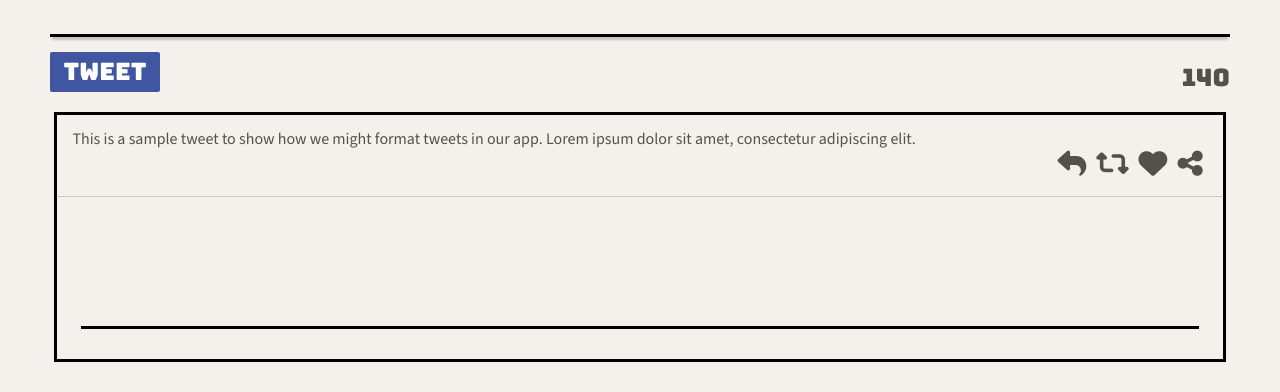
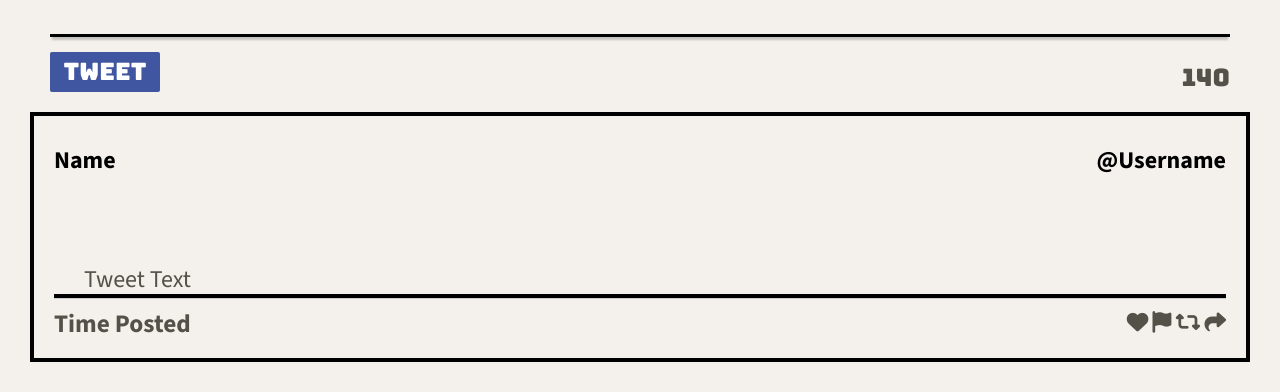
Before and after one commit to mig1991/tweeter, a website: page public/index.html in a window 1280 px wide. Shown: the part 652-1044 px from the top of the page. Drawn offline with nearby package versions, Linux system fonts and the light colour scheme.

Commit message:
I finally fixed it

```diff
--- a/public/index.html
+++ b/public/index.html
@@ -39,23 +39,28 @@
                 </div>
             </form>
         </section>
-        <section id="tweets-container">
 
-          <article class="tweet">
-              <p>This is a sample tweet to show how we might format tweets in our app. Lorem ipsum dolor sit amet, consectetur adipiscing elit.</p>
-              <footer>
-                  <span><i class="fa fa-reply"></i></span>
-                  <span><i class="fa fa-retweet"></i></span>
-                  <span><i class="fa fa-heart"></i></span>
-                  <span><i class="fa fa-share-alt"></i></span>
-              </footer>
-          </article>
-          <!-- More tweets can be added here -->
-      </section>
-    </main>
-    <footer>
-        <!-- Footer content here -->
-    </footer>
+
+        <article class="tweet-container">
+            <header>
+                <h2>Name</h2>
+                <h3>@Username</h3>
+            </header>
+            <div class="tweet-content">
+                <p>Tweet Text</p>
+            </div>
+            <footer>
+                <h3>Time Posted</h3>
+                <div class="footer-icons">
+                    <i class="fas fa-heart"></i>
+                    <i class="fas fa-flag"></i>
+                    <i class="fas fa-retweet"></i>
+                    <i class="fas fa-share"></i>
+                </div>
+            </footer>
+
+
+
     <script src="https://ajax.googleapis.com/ajax/libs/jquery/3.4.1/jquery.min.js"></script>
     <script src="scripts/composer-char-counter.js" defer></script>
     <script src="/scripts/client.js" defer></script>
--- a/public/styles/header.css
+++ b/public/styles/header.css
@@ -14,8 +14,6 @@ header {
   background-color: #8900bf;
   background-image: url("https://www.transparenttextures.com/patterns/beige-paper.png");
   /* This is mostly intended for prototyping; please download the pattern and re-host for production environments. Thank you! */
-  margin-top: 0px; /* Pushes the header down to make space for the fixed navbar */
-  box-sizing: border-box; /* Includes padding and border in the width and height */
 }
 
 header h2 {
--- a/public/styles/tweet.css
+++ b/public/styles/tweet.css
@@ -1,73 +1,129 @@
 /* tweets.css */
 
-/* Adjustments for tweet container */
-#tweets-container {
-  width: 96%;
-  margin: 0 auto;
-  border: 3px solid black;
+.tweet-container {
+  display: flex;
+  flex-direction: column;
+  justify-content: space-between; /* Distributes space between children */
+  align-items: stretch; /* Aligns children to stretch to the container's width */
+  border: 4px solid black;
+  padding: 20px;
   min-height: 250px;
-  position: relative;
-  padding-bottom: 50px;
 }
 
-#tweets-container::after {
-  content: "";
-  position: absolute;
-  left: 2%;
-  right: 2%;
-  bottom: 30px;
-  height: 3px;
-  background-color: black;
+
+.tweet-container header {
+  flex-direction: row;
+  height: 50px;
+  background-image: none;
+  background-color: inherit;
+  justify-content: space-between;
+  align-items: center;
+  color: black;
+  /* padding: 20px; */
 }
 
-/* Styling for tweet element */
-.tweet {
-  border-bottom: 1px solid #ccc; /* Add a bottom border to separate tweets */
-  padding: 15px; /* Add padding to the tweet content */
-  position: relative; /* Set position to relative */
+.tweet-container header h2,
+.tweet-container header h3 {
+  font-family: 'Source Sans 3', sans-serif; /* Assuming you want to use this font */
+  font-size: 24px; /* Example size, adjust as needed */
+  margin-top: 0;
+  padding-top: 0;
+  color: black;
 }
 
-.tweet header {
+.tweet-content {
+  display: flex;
+  flex-direction: column; /* Aligns children vertically */
+  align-items: center; /* Centers the children horizontally */
+  justify-content: center; /* Centers the children vertically if needed */
+  padding-top: 10px;
+  margin-top: auto;
+}
+
+.tweet-content::before {
+  content: '';
+  width: 100%; /* Adjust this value to control the line's length */
+  border-bottom: 4px solid #000000;
+  display: block;
+  order: 2; /* Ensures the line is below the text */
+}
+
+.tweet-content p {
+  order: 1; /* Ensures the text is above the line */
+  width: 100%; /* Ensures the text spans the full width of the container */
+  margin: 20; /* Removes any default margin */
+  padding: 0 30px; /* Adds some padding horizontally */
+}
+
+
+.tweet {
+  border-bottom: 1px solid #ccc;
+  padding: 30px 15px;
+  position: relative;
+  transition: box-shadow 0.3s ease;
+
+}
+
+.tweet-container footer {
   display: flex;
   align-items: center;
-  margin-bottom: 10px;
+  justify-content: space-between;
+  padding-top: 10px;
+  border-top: 1px solid #ccc;
+  font-size: 0.9em;
 }
 
-.tweet header img {
+.tweet footer .icons i {
+  cursor: pointer;
+  padding: 0 5px;
+}
+
+.tweet footer .icons i:hover {
+  color: #007bff;
+} */
+
+
+
+/*
+.tweet:hover {
+  box-shadow: 0 0 10px rgba(0, 0, 0, 0.1);
+}
+
+#tweets-container .tweet header {
+  display: flex;
+  align-items: center;
+  padding-bottom: 10px;
+background-color: #f8f9fa;
+  height: 100px;
+
+}
+
+.tweet header .avatar {
   width: 50px;
   height: 50px;
   border-radius: 50%;
   margin-right: 10px;
 }
 
-.tweet header h3 {
-  margin: 0;
-  font-size: 16px;
+.tweet header .user-info {
+  display: flex;
+  flex-direction: column;
 }
 
-.tweet header p {
+.tweet header .user-name {
+  font-weight: bold;
+}
+
+.tweet header .user-handle {
   margin: 0;
-  font-size: 14px;
   color: #555;
 }
 
-.tweet .content {
-  margin-bottom: 10px; /* Add space between content and footer */
+.tweet-text {
+  padding-bottom: 10px;
 }
 
-.tweet footer {
-  display: flex;
-  align-items: center;
-  justify-content: flex-end;
-  font-size: 1.2em;
+.tweet-text p {
+  margin: 0;
+  word-wrap: break-word;
 }
-
-.tweet footer span {
-  cursor: pointer;
-  padding: 0 5px;
-}
-
-.tweet p {
-  margin: 0; /* Reset margin */
-  font-size: 16px; /* Adjust font size */
-}
--- a/server/data-files/initial-tweets.json
+++ b/server/data-files/initial-tweets.json
@@ -8,7 +8,7 @@
     "content": {
       "text": "If I have seen further it is by standing on the shoulders of giants"
     },
-    "created_at": 1713761736409
+    "created_at": 1713816808465
   },
   {
     "user": {
@@ -19,6 +19,6 @@
     "content": {
       "text": "Je pense , donc je suis"
     },
-    "created_at": 1713848136409
+    "created_at": 1713903208465
   }
 ]
```
